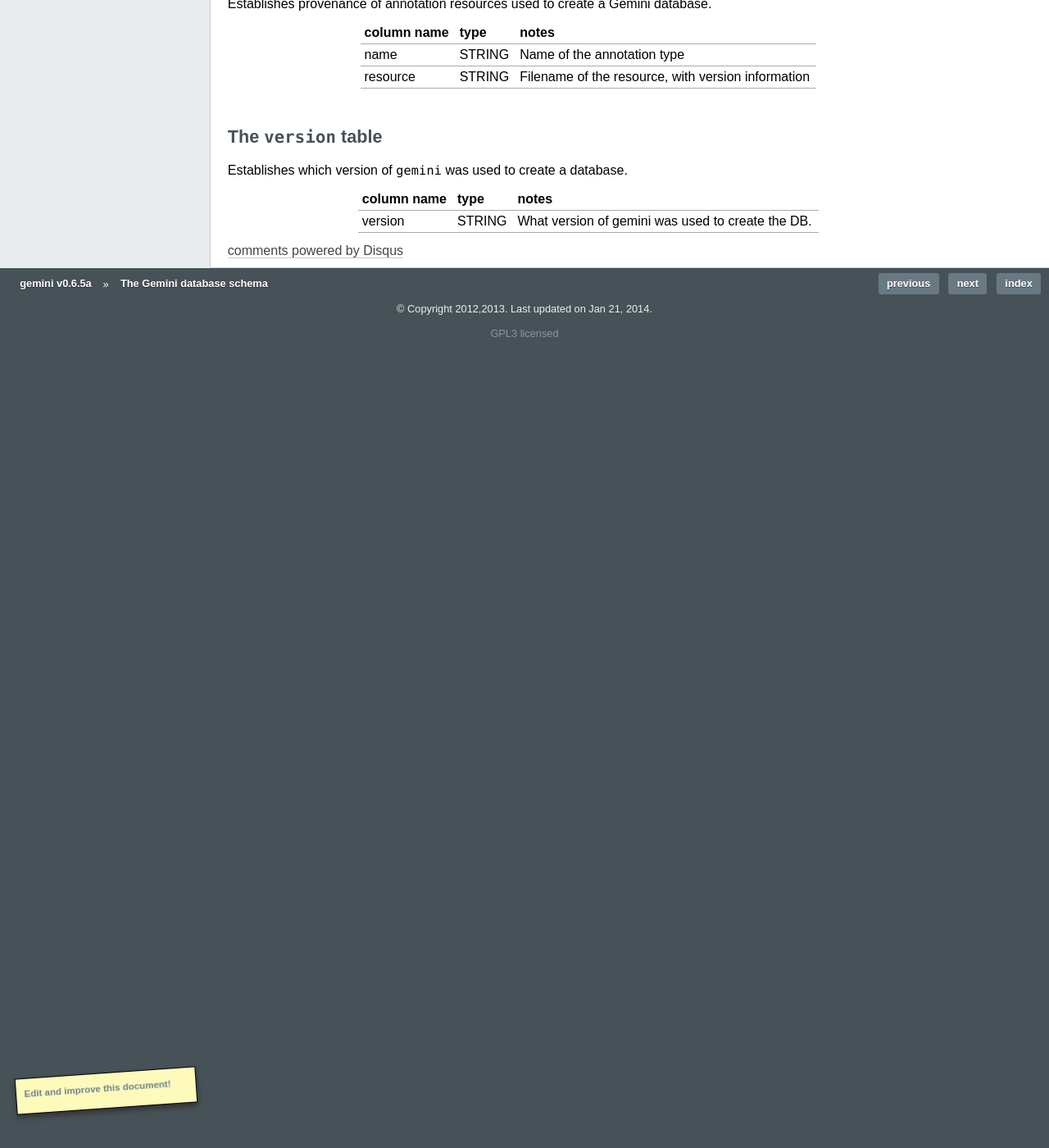
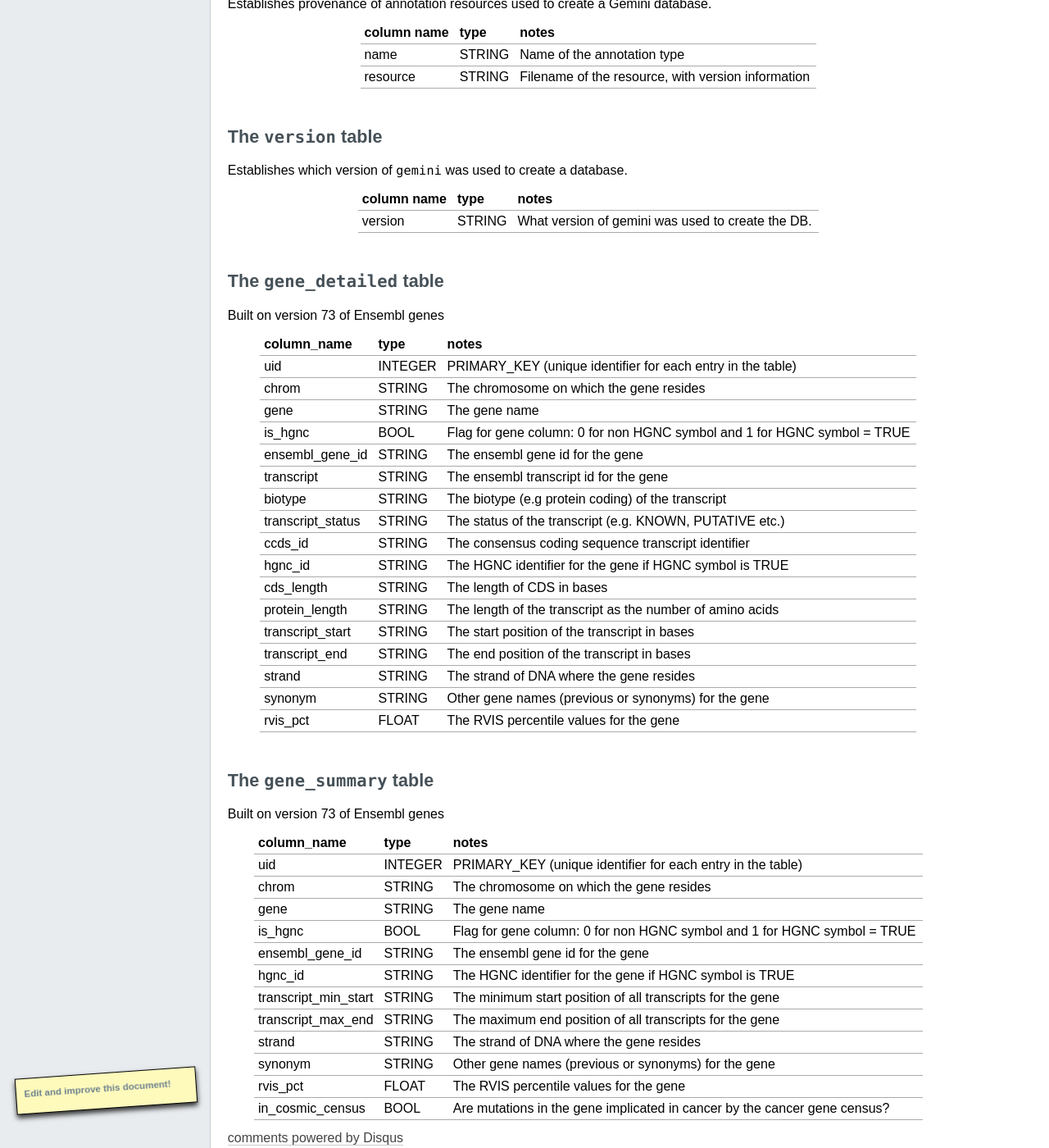
Before and after one commit to arq5x/gemini, a Sphinx documentation site: the page built from docs/content/database_schema.rst, in a window 1280 px wide and 1400 px high, scrolled down 8065 px. Shown: the whole window at 82% size. Built offline with Sphinx 7.4.7, drawn with Linux system fonts in a browser that asks for light colours; formulas are drawn with MathJax 3; pages that are not in the unit, such as notebooks, are missing from menus; comment, search, counter and statistics services are not loaded; the version number is read from the project's files by our own code; some of the changed text lies outside the part shown.

Commit message:
add gene tables to database schema

```diff
--- a/docs/content/database_schema.rst
+++ b/docs/content/database_schema.rst
@@ -402,3 +402,55 @@ column name    type        notes
 =============  ==========  ==================================================
 version        STRING      What version of gemini was used to create the DB.
 =============  ==========  ==================================================
+
+
+
+The ``gene_detailed`` table
+---------------------------
+
+Built on version 73 of Ensembl genes
+
+==================  ========      ===============================================================================
+column_name         type          notes
+==================  ========      ===============================================================================
+uid                 INTEGER       PRIMARY_KEY (unique identifier for each entry in the table)
+chrom               STRING        The chromosome on which the gene resides
+gene                STRING        The gene name
+is_hgnc             BOOL          Flag for gene column: 0 for non HGNC symbol and 1 for HGNC symbol = TRUE
+ensembl_gene_id     STRING        The ensembl gene id for the gene
+transcript          STRING        The ensembl transcript id for the gene
+biotype             STRING        The biotype (e.g protein coding) of the transcript
+transcript_status   STRING        The status of the transcript (e.g. KNOWN, PUTATIVE etc.)
+ccds_id             STRING        The consensus coding sequence transcript identifier
+hgnc_id             STRING        The HGNC identifier for the gene if HGNC symbol is TRUE
+cds_length          STRING        The length of CDS in bases
+protein_length      STRING        The length of the transcript as the number of amino acids
+transcript_start    STRING        The start position of the transcript in bases
+transcript_end      STRING        The end position of the transcript in bases
+strand              STRING        The strand of DNA where the gene resides
+synonym             STRING        Other gene names (previous or synonyms) for the gene
+rvis_pct            FLOAT         The RVIS percentile values for the gene
+==================  ========      ===============================================================================
+
+
+The ``gene_summary`` table
+---------------------------
+
+Built on version 73 of Ensembl genes
+
+======================  ========      ===============================================================================
+column_name             type          notes
+======================  ========      ===============================================================================
+uid                     INTEGER       PRIMARY_KEY (unique identifier for each entry in the table)
+chrom                   STRING        The chromosome on which the gene resides
+gene                    STRING        The gene name
+is_hgnc                 BOOL          Flag for gene column: 0 for non HGNC symbol and 1 for HGNC symbol = TRUE
+ensembl_gene_id         STRING        The ensembl gene id for the gene
+hgnc_id                 STRING        The HGNC identifier for the gene if HGNC symbol is TRUE
+transcript_min_start    STRING        The minimum start position of all transcripts for the gene
+transcript_max_end      STRING        The maximum end position of all transcripts for the gene
+strand                  STRING        The strand of DNA where the gene resides
+synonym                 STRING        Other gene names (previous or synonyms) for the gene
+rvis_pct                FLOAT         The RVIS percentile values for the gene
+in_cosmic_census        BOOL          Are mutations in the gene implicated in cancer by the cancer gene census?
+======================  ========      ===============================================================================
```
